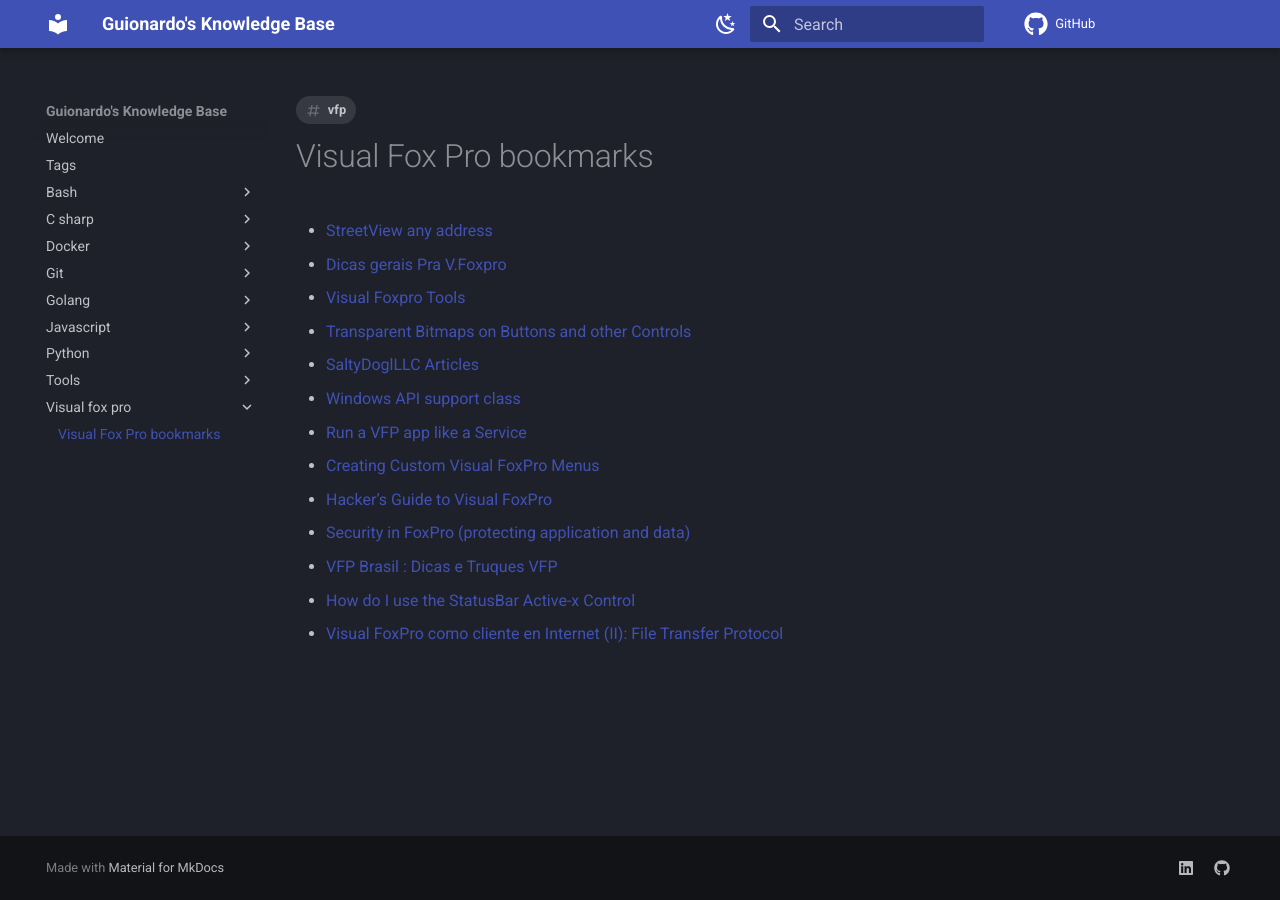
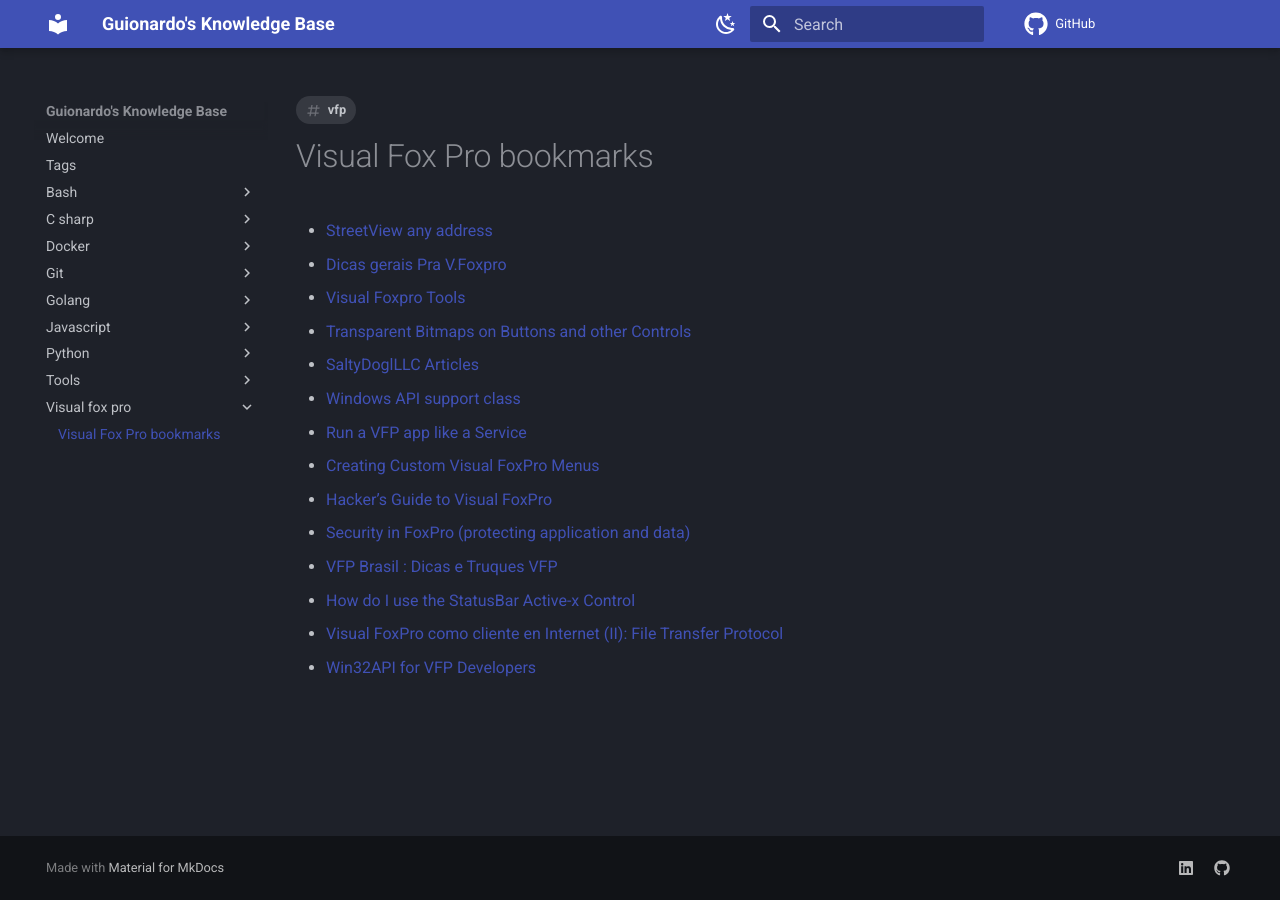
Before and after one commit to guionardo/kb, an MkDocs documentation site: the page built from docs/visual_fox_pro/_bookmarks.md, in a window 1280 px wide. Built offline with MkDocs 1.6.1 and Material for MkDocs 9.7.7, drawn with Linux system fonts in a browser that asks for light colours; comment, search, counter and statistics services are not loaded.

Commit message:
Update _bookmarks.md

```diff
--- a/docs/visual_fox_pro/_bookmarks.md
+++ b/docs/visual_fox_pro/_bookmarks.md
@@ -16,3 +16,4 @@
 - [VFP Brasil : Dicas e Truques VFP](http://alceu11.blogspot.com/2016/05/dicas-e-truques-vfp.html)
 - [How do I use the StatusBar Active-x Control](https://www.tek-tips.com/faqs.cfm?pid=184&fid=4788)
 - [Visual FoxPro como cliente en Internet (II): File Transfer Protocol](http://www.fpress.com/revista/Num9707/jul97.htm)
+- [Win32API for VFP Developers](https://doughennig.com/papers/Pub/E-WAPI.pdf)
```
